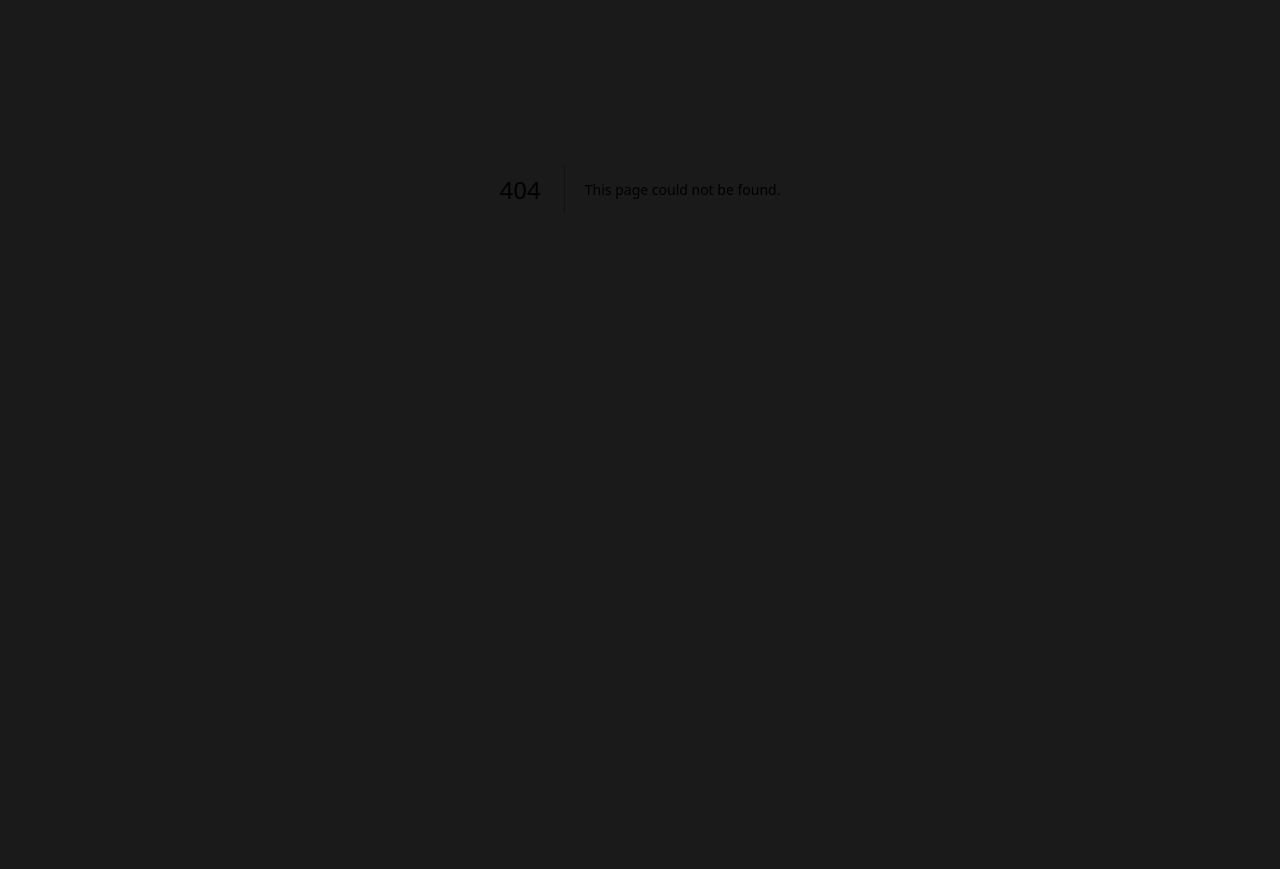
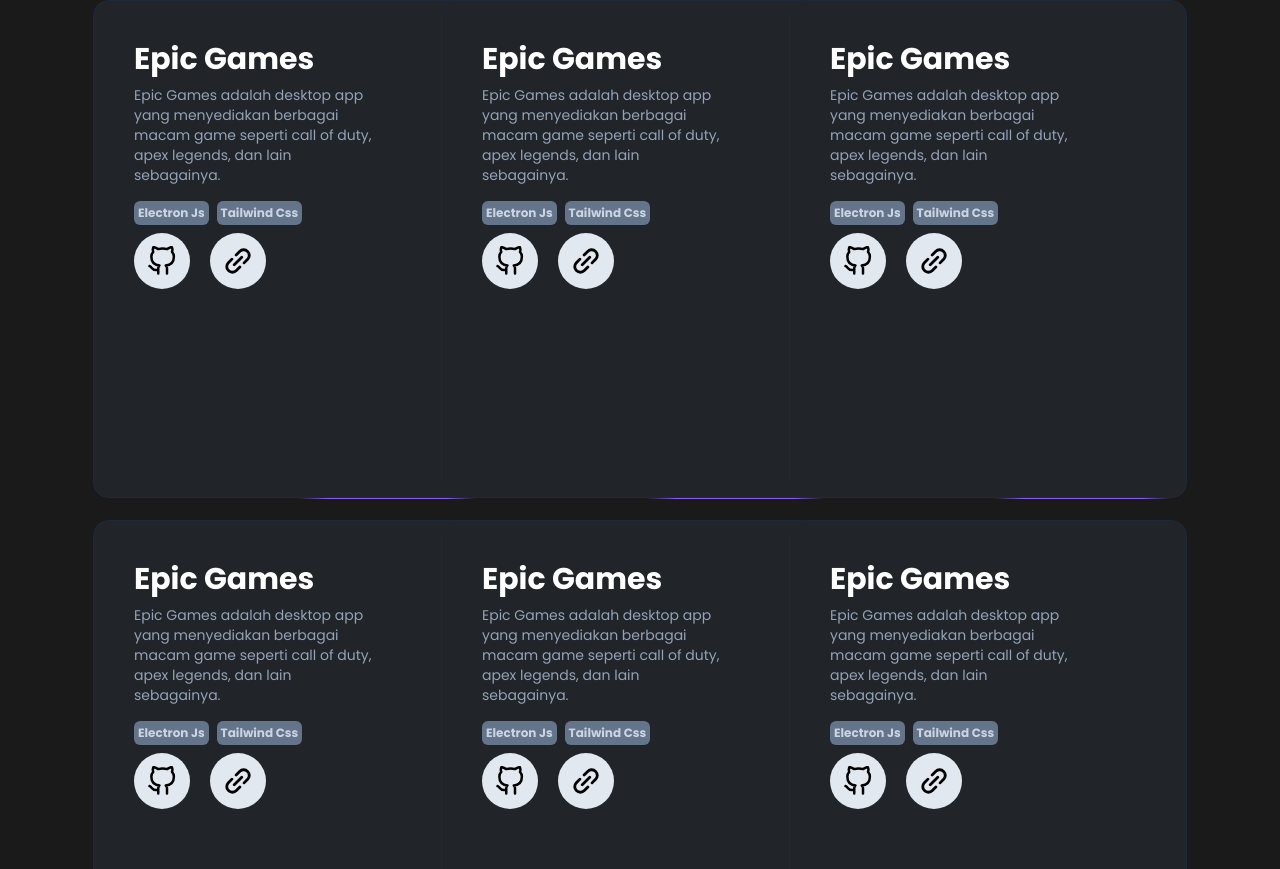
Before and after one commit to Mufid-031/next-portfolio, a Next.js app: page /projects in a window 1280 px wide. Before the commit this address had no page. Shown: the part 211-1080 px from the top of the page. Before the commit the page ends 800 px from the top, so only its background shows below. Built offline with nearby package versions, Linux system fonts and the light colour scheme.

Commit message:
Projects page

```diff
--- a/src/app/page.tsx
+++ b/src/app/page.tsx
@@ -1,5 +1,3 @@
-"use client";
-
 import Navbar from "@/components/navbar/Navbar";
 import Hero from "@/components/hero/Hero";
 import About from "@/components/about/About";
--- /dev/null
+++ b/src/app/projects/page.tsx
@@ -0,0 +1,83 @@
+"use client";
+
+import { Globe } from "@/components/globe/Globe";
+import { Links } from "@/components/project/Links";
+import { Technology } from "@/components/project/Technology";
+import { Title } from "@/components/project/Title";
+import { CardWithMovingBorder } from "@/components/ui/MovingBorder";
+
+export default function ProjectsPage() {
+  return (
+    <section className="flex flex-col py-20 px-5 lg:px-32 gap-10">
+      <div className="flex justify-between">
+        <h1 className="text-[40px] md:text-[60px] dark:text-white text-black font-bold">All Projects</h1>
+        <div className="w-20 h-20 bg-[#2a2a2a] rounded-full relative">
+          <Globe />
+        </div>
+      </div>
+
+      <div className="grid grid-cols-1 md:grid-cols-2 lg:grid-cols-3 gap-5 justify-items-center">
+        <CardWithMovingBorder containerClassName="h-[500px] w-[400px]" duration={10000}>
+          <div className="absolute top-10 left-10 flex flex-col">
+            <Title descClassName="my-2" title="Epic Games" desc="Epic Games adalah desktop app yang menyediakan berbagai macam game seperti call of duty, apex legends, dan lain sebagainya." />
+            <div className="flex gap-2 my-2">
+              <Technology name="Electron Js" />
+              <Technology name="Tailwind Css" />
+            </div>
+            <Links github="https://github.com/Mufid-031" repo="https://github.com/Mufid-031" />
+          </div>
+        </CardWithMovingBorder>
+        <CardWithMovingBorder containerClassName="h-[500px] w-[400px]" duration={10000}>
+          <div className="absolute top-10 left-10 flex flex-col">
+            <Title descClassName="my-2" title="Epic Games" desc="Epic Games adalah desktop app yang menyediakan berbagai macam game seperti call of duty, apex legends, dan lain sebagainya." />
+            <div className="flex gap-2 my-2">
+              <Technology name="Electron Js" />
+              <Technology name="Tailwind Css" />
+            </div>
+            <Links github="https://github.com/Mufid-031" repo="https://github.com/Mufid-031" />
+          </div>
+        </CardWithMovingBorder>
+        <CardWithMovingBorder containerClassName="h-[500px] w-[400px]" duration={10000}>
+          <div className="absolute top-10 left-10 flex flex-col">
+            <Title descClassName="my-2" title="Epic Games" desc="Epic Games adalah desktop app yang menyediakan berbagai macam game seperti call of duty, apex legends, dan lain sebagainya." />
+            <div className="flex gap-2 my-2">
+              <Technology name="Electron Js" />
+              <Technology name="Tailwind Css" />
+            </div>
+            <Links github="https://github.com/Mufid-031" repo="https://github.com/Mufid-031" />
+          </div>
+        </CardWithMovingBorder>
+        <CardWithMovingBorder containerClassName="h-[500px] w-[400px]" duration={10000}>
+          <div className="absolute top-10 left-10 flex flex-col">
+            <Title descClassName="my-2" title="Epic Games" desc="Epic Games adalah desktop app yang menyediakan berbagai macam game seperti call of duty, apex legends, dan lain sebagainya." />
+            <div className="flex gap-2 my-2">
+              <Technology name="Electron Js" />
+              <Technology name="Tailwind Css" />
+            </div>
+            <Links github="https://github.com/Mufid-031" repo="https://github.com/Mufid-031" />
+          </div>
+        </CardWithMovingBorder>
+        <CardWithMovingBorder containerClassName="h-[500px] w-[400px]" duration={10000}>
+          <div className="absolute top-10 left-10 flex flex-col">
+            <Title descClassName="my-2" title="Epic Games" desc="Epic Games adalah desktop app yang menyediakan berbagai macam game seperti call of duty, apex legends, dan lain sebagainya." />
+            <div className="flex gap-2 my-2">
+              <Technology name="Electron Js" />
+              <Technology name="Tailwind Css" />
+            </div>
+            <Links github="https://github.com/Mufid-031" repo="https://github.com/Mufid-031" />
+          </div>
+        </CardWithMovingBorder>
+        <CardWithMovingBorder containerClassName="h-[500px] w-[400px]" duration={10000}>
+          <div className="absolute top-10 left-10 flex flex-col">
+            <Title descClassName="my-2" title="Epic Games" desc="Epic Games adalah desktop app yang menyediakan berbagai macam game seperti call of duty, apex legends, dan lain sebagainya." />
+            <div className="flex gap-2 my-2">
+              <Technology name="Electron Js" />
+              <Technology name="Tailwind Css" />
+            </div>
+            <Links github="https://github.com/Mufid-031" repo="https://github.com/Mufid-031" />
+          </div>
+        </CardWithMovingBorder>
+      </div>
+    </section>
+  );
+}
--- a/src/components/about/Repo.tsx
+++ b/src/components/about/Repo.tsx
@@ -3,13 +3,12 @@
 import { motion, useInView, useAnimation, AnimationControls } from "framer-motion";
 import { useControllsAnimation } from "@/hooks/useControllsAnimation";
 import { useVariantAnimation } from "@/hooks/useVariantAnimation";
-import { useParallaxAnimation } from "@/hooks/useParallaxAnimation";
 import { ControllsAnimationType } from "@/types/controllsAnimation.type";
 import { VariantAnimationProps, VariantAnimationType } from "@/types/variantAnimation.type";
 import { BiLogoTypescript } from "react-icons/bi";
 import { RiJavascriptFill, RiVuejsFill } from "react-icons/ri";
 import { InfiniteMovingCards } from "../ui/InfiniteMovingCards";
-import { useRef, useState } from "react";
+import { useRef } from "react";
 
 interface ParallaxProps {
   baseVelocity: number;
--- a/src/components/contact/contact.tsx
+++ b/src/components/contact/contact.tsx
@@ -10,7 +10,7 @@
 import { useVariantAnimation } from "@/hooks/useVariantAnimation";
 import { useSectionRefContext } from "@/contexts/sectionRefContext";
 import React, { useRef, useState } from "react";
-import emailjs from '@emailjs/browser';
+import emailjs from "@emailjs/browser";
 
 export default function Contact() {
   const { contactRef } = useSectionRefContext();
@@ -27,10 +27,13 @@
   const sendEmail = (e: React.FormEvent<HTMLFormElement>) => {
     e.preventDefault();
     setIsLoading(true);
-    emailjs.sendForm(serviceId!, templateId!, form.current!, {
+    if (name && email && subject && message) {
+      emailjs
+        .sendForm(serviceId!, templateId!, form.current!, {
           publicKey: publicKey,
         })
-      .then(() => {
+        .then(
+          () => {
             console.log("Email sent!");
             setIsLoading(false);
             setName("");
@@ -47,6 +50,9 @@
             setMessage("");
           }
         );
+    } else {
+      setIsLoading(false);
+    }
   };
 
   const isInView = useInView(contactRef);
@@ -87,4 +93,4 @@
       </motion.div>
     </section>
   );
-};
+}
--- a/src/components/contact/input.tsx
+++ b/src/components/contact/input.tsx
@@ -25,6 +25,7 @@
           type={type}
           name={id}
           id={id}
+          value={state}
           onChange={(e) => setState(e.target.value)}
         />
         <label className={`absolute -bottom-4 text-2xl dark:text-black text-white transform -translate-y-6 scale-75 -z-10 ${state ? "opacity-0" : "opacity-100"}`} htmlFor={id}>
@@ -40,6 +41,7 @@
           className="block py-2.5 px-0 w-full text-sm dark:text-black text-white bg-transparent border-0 border-b-2 dark:border-black border-white appearance-none focus:outline-none focus:ring-0"
           name={id}
           id={id}
+          value={state}
           onChange={(e) => setState(e.target.value)}
         />
         <label className={`absolute top-6 text-2xl dark:text-black text-white transform -translate-y-6 scale-75 -z-10 ${state ? "opacity-0" : "opacity-100"}`} htmlFor={id}>
--- a/src/components/globe/globe.tsx
+++ b/src/components/globe/globe.tsx
@@ -1,3 +1,5 @@
+"use client";
+
 import Lottie from "react-lottie";
 import globe from "../../lottie/globe.json";
 
--- a/src/components/project/Links.tsx
+++ b/src/components/project/Links.tsx
@@ -1,3 +1,5 @@
+"use client";
+
 import { motion, useAnimation, useInView } from "framer-motion";
 import Link from "next/link";
 import { PiLinkSimpleBold } from "react-icons/pi";
--- a/src/components/project/Technology.tsx
+++ b/src/components/project/Technology.tsx
@@ -1,3 +1,5 @@
+"use client";
+
 import { useControllsAnimation } from "@/hooks/useControllsAnimation";
 import { useVariantAnimation } from "@/hooks/useVariantAnimation";
 import { ControllsAnimationType } from "@/types/controllsAnimation.type";
--- a/src/components/project/Title.tsx
+++ b/src/components/project/Title.tsx
@@ -1,11 +1,22 @@
+"use client";
+
 import { useControllsAnimation } from "@/hooks/useControllsAnimation";
 import { useVariantAnimation } from "@/hooks/useVariantAnimation";
+import { cn } from "@/lib/utils";
 import { ControllsAnimationType } from "@/types/controllsAnimation.type";
 import { VariantAnimationProps } from "@/types/variantAnimation.type";
 import { motion, useAnimation, useInView } from "framer-motion";
 import { useRef } from "react";
 
-export const Title = ({ title, desc }: { title: string; desc: string }) => {
+type TitleProps = {
+  title: string;
+  desc: string;
+  containerClassName?: string;
+  titleClassName?: string;
+  descClassName?: string;
+};
+
+export const Title = ({ title, desc, containerClassName, titleClassName, descClassName }: TitleProps) => {
   const ref = useRef<HTMLDivElement | null>(null);
   const ctrls = useAnimation();
   const isInView = useInView(ref);
@@ -27,9 +38,9 @@
   const animation = useVariantAnimation(animationProps);
 
   return (
-    <motion.div ref={ref} initial="hidden" variants={animation} animate={ctrls} className="flex flex-col mt-10">
-      <h3 className="text-white text-3xl font-semibold">{title}</h3>
-      <p className="text-slate-400 w-60 mt-9 text-md">{desc}</p>
+    <motion.div ref={ref} initial="hidden" variants={animation} animate={ctrls} className={cn("flex flex-col", containerClassName)}>
+      <h3 className={cn('text-white text-3xl font-semibold', titleClassName)}>{title}</h3>
+      <p className={cn('text-slate-400 w-60 text-md', descClassName)}>{desc}</p>
     </motion.div>
   );
 };
--- a/src/components/project/card.tsx
+++ b/src/components/project/card.tsx
@@ -34,10 +34,10 @@
 
   return (
     <motion.section className="flex flex-col items-center gap-5 mt-5">
-      <CardWithMovingBorder duration={10000} ref={ref} initial="hidden" variants={animation} animate={ctrls}>
+      <CardWithMovingBorder containerClassName="h-[530px] lg:h-[500px] w-[95%] lg:w-[90%]" duration={10000} ref={ref} initial="hidden" variants={animation} animate={ctrls}>
         <motion.div className="absolute top-10 left-10 flex flex-col">
           <Links github="https://github.com/Mufid-031" repo="https://github.com/Mufid-031" />
-          <Title title="Epic Games" desc="Epic Games adalah desktop app yang menyediakan berbagai macam game seperti call of duty, apex legends, dan lain sebagainya." />
+          <Title containerClassName="mt-10" descClassName="mt-9" title="Epic Games" desc="Epic Games adalah desktop app yang menyediakan berbagai macam game seperti call of duty, apex legends, dan lain sebagainya." />
           <motion.div className="flex gap-2 mt-4">
             <Technology name="Electron Js" />
             <Technology name="Tailwind Css" />
@@ -45,10 +45,10 @@
         </motion.div>
         <Image src="/epic-games.png" width={500} height={500} alt="hm-putra" className="w-full h-full object-left-bottom object-contain lg:object-cover" />
       </CardWithMovingBorder>
-      <CardWithMovingBorder duration={10000} ref={ref} initial="hidden" variants={animation} animate={ctrls}>
+      <CardWithMovingBorder containerClassName="h-[530px] lg:h-[500px] w-[95%] lg:w-[90%]" duration={10000} ref={ref} initial="hidden" variants={animation} animate={ctrls}>
         <motion.div className="absolute top-10 left-10 flex flex-col">
           <Links github="https://github.com/Mufid-031" repo="https://github.com/Mufid-031" />
-          <Title title="Next Panda Store" desc="Panda Store adalah website e-commerce yang menyediakan berbagai macam produk seperti sepatu, keyboard, mouse, dan lain sebagainya." />
+          <Title containerClassName="mt-10" descClassName="mt-9" title="Next Panda Store" desc="Panda Store adalah website e-commerce yang menyediakan berbagai macam produk seperti sepatu, keyboard, mouse, dan lain sebagainya." />
           <motion.div className="flex gap-2 mt-4">
             <Technology name="Next Js" />
             <Technology name="Tailwind Css" />
@@ -56,10 +56,10 @@
         </motion.div>
         <Image src="/next-panda-store.jpeg" width={500} height={500} alt="hm-putra" className="w-full h-full object-left-bottom object-contain lg:object-cover" />
       </CardWithMovingBorder>
-      <CardWithMovingBorder duration={10000} ref={ref} initial="hidden" variants={animation} animate={ctrls}>
+      <CardWithMovingBorder containerClassName="h-[530px] lg:h-[500px] w-[95%] lg:w-[90%]" duration={10000} ref={ref} initial="hidden" variants={animation} animate={ctrls}>
         <motion.div className="absolute top-10 left-10 flex flex-col">
           <Links github="https://github.com/Mufid-031" repo="https://github.com/Mufid-031" />
-          <Title title="HM Putra" desc="HM Putra adalah website untuk CRUD produk, yang saya buat untuk belajar konsep CRUD" />
+          <Title containerClassName="mt-10" descClassName="mt-9" title="HM Putra" desc="HM Putra adalah website untuk CRUD produk, yang saya buat untuk belajar konsep CRUD" />
           <motion.div className="flex gap-2 mt-4">
             <Technology name="Vue Js" />
             <Technology name="Tailwind Css" />
--- a/src/components/ui/MovingBorder.tsx
+++ b/src/components/ui/MovingBorder.tsx
@@ -1,3 +1,5 @@
+"use client";
+
 import {
   motion,
   useAnimationFrame,
@@ -31,7 +33,7 @@
   return (
     <Component
       className={cn(
-        "bg-transparent relative text-xl h-[530px] lg:h-[500px] w-[95%] lg:w-[90%] p-[1px] overflow-hidden ",
+        "bg-transparent relative text-xl p-[1px] overflow-hidden ",
         containerClassName
       )}
       style={{
```
Lines whose indentation alone changed are shown as unchanged.
